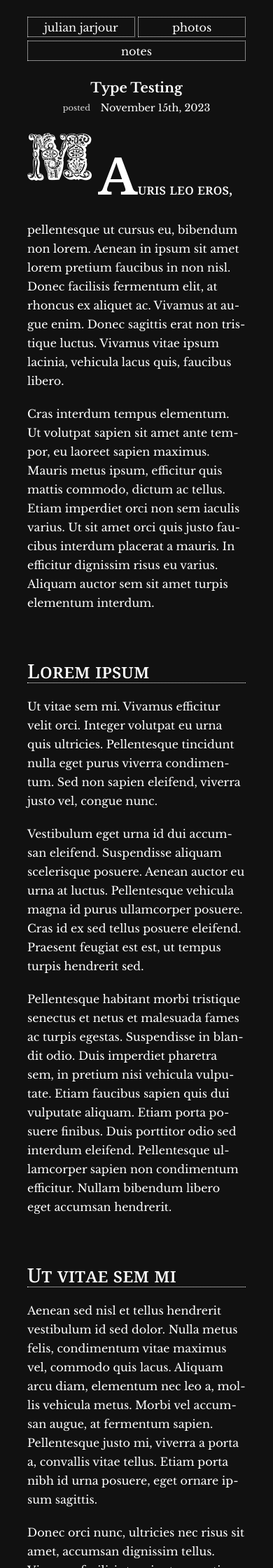
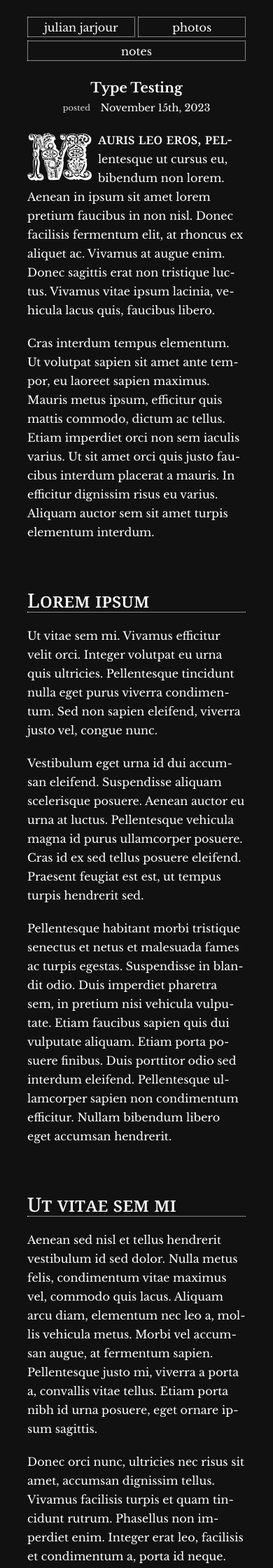
Before and after one commit to jarzanman/jarzanman.github.io, a Jekyll site: the page built from _notes/type-testing.md, in a window 390 px wide. Shown: the top 2240 px of the page at 70% size. Built offline with Jekyll 4.4.1, drawn with Linux system fonts in a browser that asks for light colours.

Commit message:
dropcap smallscreen

```diff
--- a/_sass/base.scss
+++ b/_sass/base.scss
@@ -128,9 +128,6 @@ ol {
   .titleblock + p::first-line {
     font-size: 1.375rem;
   }
-  .titleblock + p::first-letter {
-    font-size: 6.5rem;
-  }
 }
 @media (max-width: 400px) {
   body {
@@ -138,8 +135,5 @@ ol {
   }
   .titleblock + p::first-line {
     font-size: 1.25rem;
-  }
-  .titleblock + p::first-letter {
-    font-size: 5.8rem;
-  }
 }
+}
--- a/_sass/dropcaps.scss
+++ b/_sass/dropcaps.scss
@@ -3,14 +3,14 @@
 }
 .goudyini {
   font-family: 'GoudyIni';
-  font-size: 7.1rem;
+  font-size: 5.65em;
   line-height: 0.8;
   padding: 0 0.065em 0 0;
   margin-left: 0.01em;
 }
 .typographerwoodcut {
   font-family: 'TypographerWoodcut';
-  font-size: 5.9rem;
+  font-size: 4.75em;
   line-height: 0.94254;
   padding: 0 0.055em 0 0;
   margin-left: -0.05em;
@@ -20,7 +20,7 @@
   margin-bottom: -0.3em;
   line-height: 1.12;
   padding: 0 0.055em 0 0;
-  font-size: 6.55rem;
+  font-size: 5.25em;
 }
 .exotica {
   font-family: 'Exotica';
--- a/assets/js/dropcap.js
+++ b/assets/js/dropcap.js
@@ -1,6 +1,6 @@
 const fonts = ["GoudyIni", "TypographerWoodcut", "CheshireInitials", "Exotica"];
 let random = fonts[Math.floor(Math.random() * fonts.length)];
-//random = fonts[3]
+//random = fonts[2]
 let dc = document.querySelectorAll(".dc");
 console.log(dc);
 switch (random) {
```
Also changed, not shown: 1 other file.
